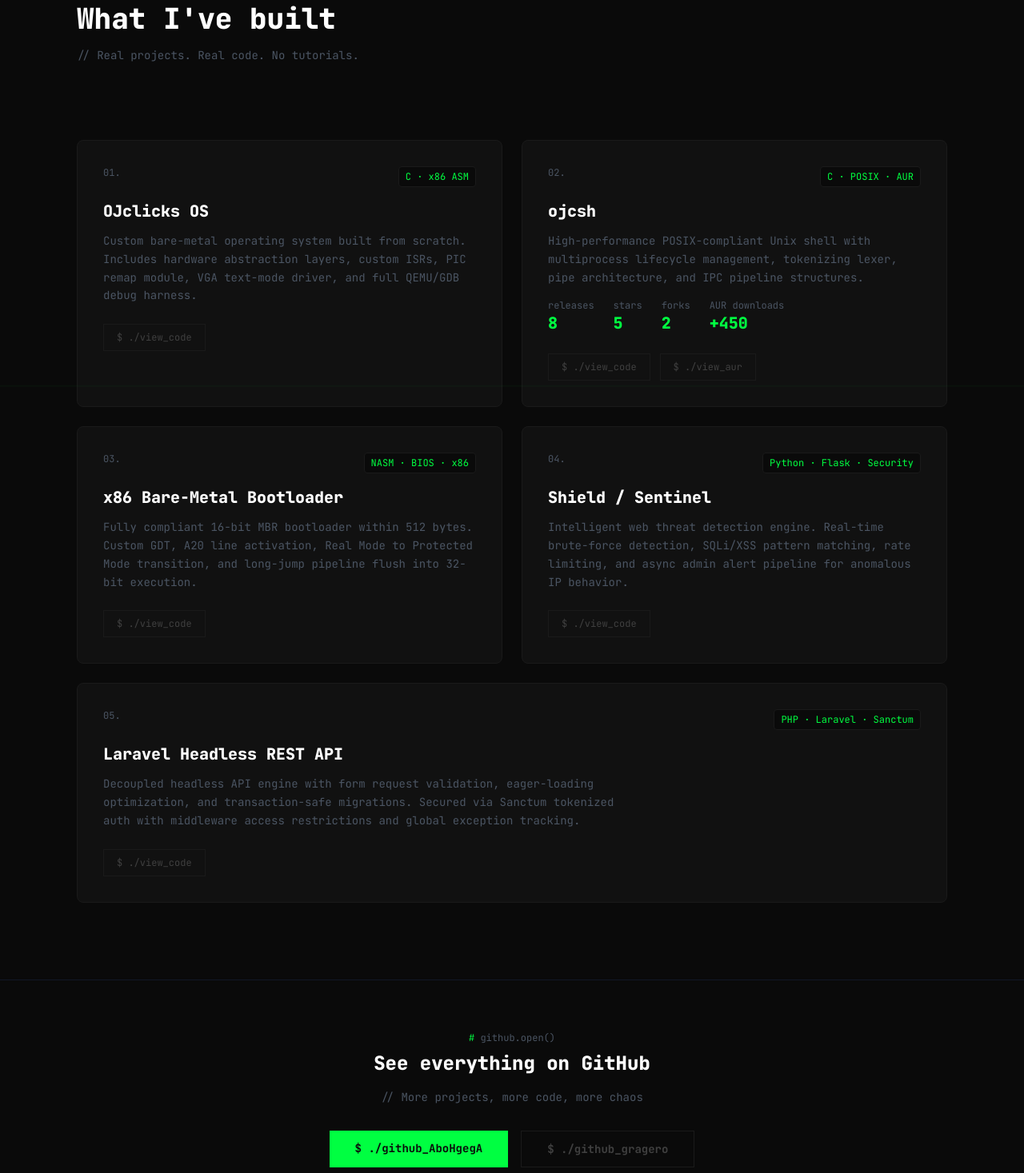
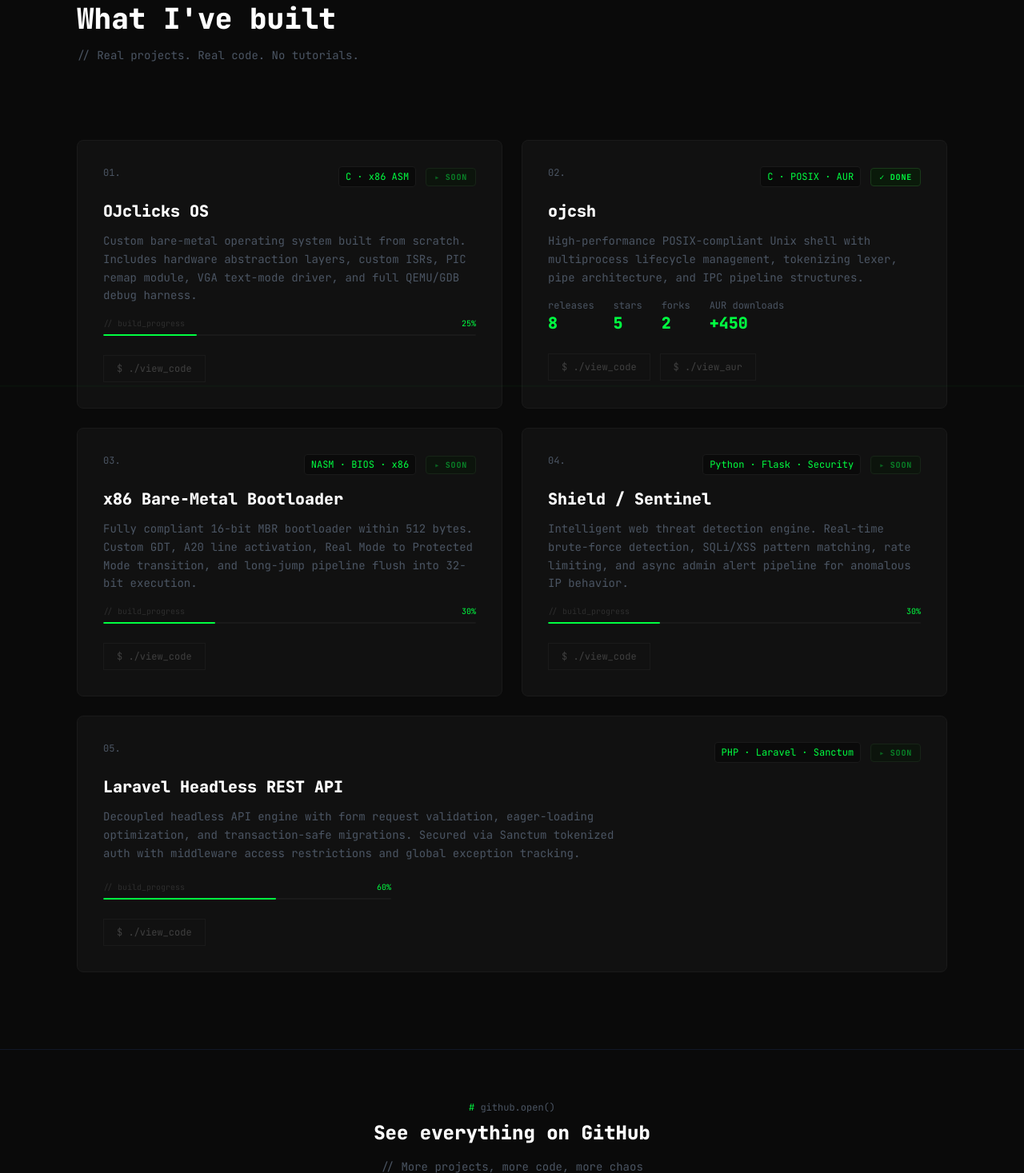
Before and after one commit to gragero/freelance-site, a Flask app: page /portfolio in a window 1280 px wide. Shown: the part 178-1645 px from the top of the page at 80% size. Run offline with Flask 3, Linux system fonts and the light colour scheme; some libraries are stand-ins or nearby versions.

Commit message:
add some fixs

```diff
--- a/app/templates/portfolio/index.html
+++ b/app/templates/portfolio/index.html
@@ -15,16 +15,28 @@
 <section class="px-8 md:px-24 pb-24 grid grid-cols-1 md:grid-cols-2 gap-6">
 
     <!-- OJclicks OS -->
-    <div class="card rounded-lg p-8">
+<div class="card rounded-lg p-8 project-soon-card" style="position:relative; overflow:hidden;">
     <div class="flex justify-between items-start mb-4">
         <p class="text-xs text-gray-600">01.</p>
+        <div class="flex items-center gap-3">
             <span class="text-xs px-2 py-1 rounded" style="background:#0a0a0a; color:#00ff41; border:1px solid #1a1a1a;">C · x86 ASM</span>
+            <span class="soon-badge">SOON</span>
+        </div>
     </div>
     <h3 class="text-xl font-black text-white mb-3">OJclicks OS</h3>
-        <p class="text-gray-600 text-sm leading-relaxed mb-6">
+    <p class="text-gray-600 text-sm leading-relaxed mb-4">
         Custom bare-metal operating system built from scratch. Includes hardware abstraction layers, custom ISRs, PIC remap module, VGA text-mode driver, and full QEMU/GDB debug harness.
     </p>
-        <div class="flex gap-3">
+    <div class="progress-section">
+        <div class="progress-label">
+            <span>// build_progress</span>
+            <span style="color:#00ff41;">25%</span>
+        </div>
+        <div class="progress-bar-bg">
+            <div class="progress-bar-fill" data-target="25"></div>
+        </div>
+    </div>
+    <div class="flex gap-3 mt-6">
         <a href="https://github.com/AboHgegA" target="_blank"
            class="text-xs px-4 py-2 transition hover:text-green-400"
            style="border:1px solid #1a1a1a; color:#404040;">
@@ -37,13 +49,15 @@
 <div class="card rounded-lg p-8">
     <div class="flex justify-between items-start mb-4">
         <p class="text-xs text-gray-600">02.</p>
+        <div class="flex items-center gap-3">
             <span class="text-xs px-2 py-1 rounded" style="background:#0a0a0a; color:#00ff41; border:1px solid #1a1a1a;">C · POSIX · AUR</span>
+            <span class="done-badge">DONE</span>
+        </div>
     </div>
     <h3 class="text-xl font-black text-white mb-3">ojcsh</h3>
     <p class="text-gray-600 text-sm leading-relaxed mb-4">
         High-performance POSIX-compliant Unix shell with multiprocess lifecycle management, tokenizing lexer, pipe architecture, and IPC pipeline structures.
     </p>
-        <!-- Stats -->
     <div class="flex gap-6 mb-6">
         <div>
             <p class="text-xs text-gray-600">releases</p>
@@ -77,16 +91,28 @@
 </div>
 
 <!-- x86 Bootloader -->
-    <div class="card rounded-lg p-8">
+<div class="card rounded-lg p-8 project-soon-card" style="position:relative; overflow:hidden;">
     <div class="flex justify-between items-start mb-4">
         <p class="text-xs text-gray-600">03.</p>
+        <div class="flex items-center gap-3">
             <span class="text-xs px-2 py-1 rounded" style="background:#0a0a0a; color:#00ff41; border:1px solid #1a1a1a;">NASM · BIOS · x86</span>
+            <span class="soon-badge">SOON</span>
+        </div>
     </div>
     <h3 class="text-xl font-black text-white mb-3">x86 Bare-Metal Bootloader</h3>
-        <p class="text-gray-600 text-sm leading-relaxed mb-6">
+    <p class="text-gray-600 text-sm leading-relaxed mb-4">
         Fully compliant 16-bit MBR bootloader within 512 bytes. Custom GDT, A20 line activation, Real Mode to Protected Mode transition, and long-jump pipeline flush into 32-bit execution.
     </p>
-        <div class="flex gap-3">
+    <div class="progress-section">
+        <div class="progress-label">
+            <span>// build_progress</span>
+            <span style="color:#00ff41;">30%</span>
+        </div>
+        <div class="progress-bar-bg">
+            <div class="progress-bar-fill" data-target="30"></div>
+        </div>
+    </div>
+    <div class="flex gap-3 mt-6">
         <a href="https://github.com/AboHgegA" target="_blank"
            class="text-xs px-4 py-2 transition hover:text-green-400"
            style="border:1px solid #1a1a1a; color:#404040;">
@@ -96,16 +122,28 @@
 </div>
 
         <!-- Shield/Sentinel -->
-    <div class="card rounded-lg p-8">
+<div class="card rounded-lg p-8 project-soon-card" style="position:relative; overflow:hidden;">
     <div class="flex justify-between items-start mb-4">
         <p class="text-xs text-gray-600">04.</p>
+        <div class="flex items-center gap-3">
             <span class="text-xs px-2 py-1 rounded" style="background:#0a0a0a; color:#00ff41; border:1px solid #1a1a1a;">Python · Flask · Security</span>
+            <span class="soon-badge">SOON</span>
+        </div>
     </div>
     <h3 class="text-xl font-black text-white mb-3">Shield / Sentinel</h3>
-        <p class="text-gray-600 text-sm leading-relaxed mb-6">
+    <p class="text-gray-600 text-sm leading-relaxed mb-4">
         Intelligent web threat detection engine. Real-time brute-force detection, SQLi/XSS pattern matching, rate limiting, and async admin alert pipeline for anomalous IP behavior.
     </p>
-        <div class="flex gap-3">
+    <div class="progress-section">
+        <div class="progress-label">
+            <span>// build_progress</span>
+            <span style="color:#00ff41;">30%</span>
+        </div>
+        <div class="progress-bar-bg">
+            <div class="progress-bar-fill" data-target="30"></div>
+        </div>
+    </div>
+    <div class="flex gap-3 mt-6">
         <a href="https://github.com/AboHgegA" target="_blank"
            class="text-xs px-4 py-2 transition hover:text-green-400"
            style="border:1px solid #1a1a1a; color:#404040;">
@@ -115,16 +153,28 @@
 </div>
 
         <!-- Laravel API -->
-    <div class="card rounded-lg p-8 md:col-span-2">
+<div class="card rounded-lg p-8 md:col-span-2 project-soon-card" style="position:relative; overflow:hidden;">
     <div class="flex justify-between items-start mb-4">
         <p class="text-xs text-gray-600">05.</p>
+        <div class="flex items-center gap-3">
             <span class="text-xs px-2 py-1 rounded" style="background:#0a0a0a; color:#00ff41; border:1px solid #1a1a1a;">PHP · Laravel · Sanctum</span>
+            <span class="soon-badge">SOON</span>
+        </div>
     </div>
     <h3 class="text-xl font-black text-white mb-3">Laravel Headless REST API</h3>
     <p class="text-gray-600 text-sm leading-relaxed mb-6 max-w-2xl">
         Decoupled headless API engine with form request validation, eager-loading optimization, and transaction-safe migrations. Secured via Sanctum tokenized auth with middleware access restrictions and global exception tracking.
     </p>
-        <div class="flex gap-3">
+    <div class="progress-section" style="max-width:360px;">
+        <div class="progress-label">
+            <span>// build_progress</span>
+            <span id="laravel-label" style="color:#00ff41;">60%</span>
+        </div>
+        <div class="progress-bar-bg">
+            <div class="progress-bar-fill" id="laravel" data-target="60"></div>
+        </div>
+    </div>
+    <div class="flex gap-3 mt-6">
         <a href="https://github.com/gragero" target="_blank"
            class="text-xs px-4 py-2 transition hover:text-green-400"
            style="border:1px solid #1a1a1a; color:#404040;">
@@ -132,7 +182,6 @@
         </a>
     </div>
 </div>
-
 </section>
 
 <!-- GitHub CTA -->
@@ -154,4 +203,96 @@
     </div>
 </section>
 
+<style>
+.done-badge {
+    font-family: 'JetBrains Mono', monospace;
+    font-size: 10px;
+    font-weight: 700;
+    letter-spacing: 0.08em;
+    padding: 3px 10px;
+    border-radius: 4px;
+    border: 1px solid #1a3a1a;
+    background: #0a1a0a;
+    color: #00ff41;
+}
+.done-badge::before {
+    content: '✓ ';
+}
+.soon-badge {
+    font-family: 'JetBrains Mono', monospace;
+    font-size: 10px;
+    font-weight: 700;
+    letter-spacing: 0.08em;
+    padding: 3px 10px;
+    border-radius: 4px;
+    border: 1px solid #1f3a1f;
+    background: #0a1a0a;
+    color: #00ff41;
+    animation: pulse-badge 2.5s ease-in-out infinite;
+    transition: opacity 0.3s;
+}
+.soon-badge::before {
+    content: '▸ ';
+    opacity: 0.7;
+}
+@keyframes pulse-badge {
+    0%, 100% { opacity: 1; }
+    50%       { opacity: 0.4; }
+}
+.progress-section {
+    margin-top: 16px;
+}
+.progress-label {
+    font-family: 'JetBrains Mono', monospace;
+    font-size: 10px;
+    color: #2e2e2e;
+    display: flex;
+    justify-content: space-between;
+    margin-bottom: 6px;
+}
+.progress-bar-bg {
+    height: 2px;
+    background: #1a1a1a;
+    border-radius: 2px;
+    overflow: hidden;
+}
+.progress-bar-fill {
+    height: 100%;
+    background: #00ff41;
+    border-radius: 2px;
+    width: 0%;
+    transition: width 1.2s cubic-bezier(0.25, 0.46, 0.45, 0.94);
+}
+</style>
+
+<script>
+    const badges = document.querySelectorAll('.soon-badge');
+    const labels = ['SOON', 'UPCOMING', 'IN DEV', 'WIP'];
+    let idx = 0;
+
+    setInterval(() => {
+        idx = (idx + 1) % labels.length;
+        badges.forEach(b => {
+            b.style.opacity = '0';
+            setTimeout(() => {
+                b.textContent = labels[idx];
+                b.style.opacity = '1';
+            }, 300);
+        });
+    }, 3500);
+
+    const fills = document.querySelectorAll('.progress-bar-fill');
+    const observer = new IntersectionObserver((entries) => {
+        entries.forEach(entry => {
+            if (entry.isIntersecting) {
+                const el = entry.target;
+                setTimeout(() => { el.style.width = el.dataset.target + '%'; }, 200);
+                observer.unobserve(el);
+            }
+        });
+    }, { threshold: 0.1 });
+
+    fills.forEach(f => observer.observe(f));
+</script>
+
 {% endblock %}
```
Lines whose indentation alone changed are shown as unchanged.
